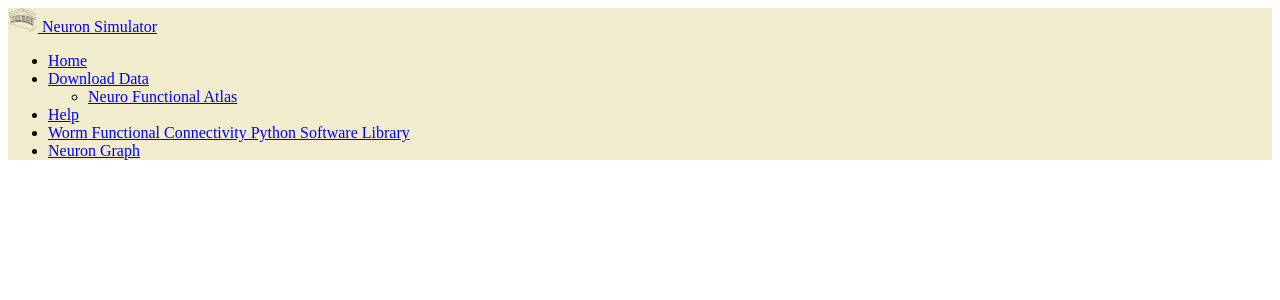
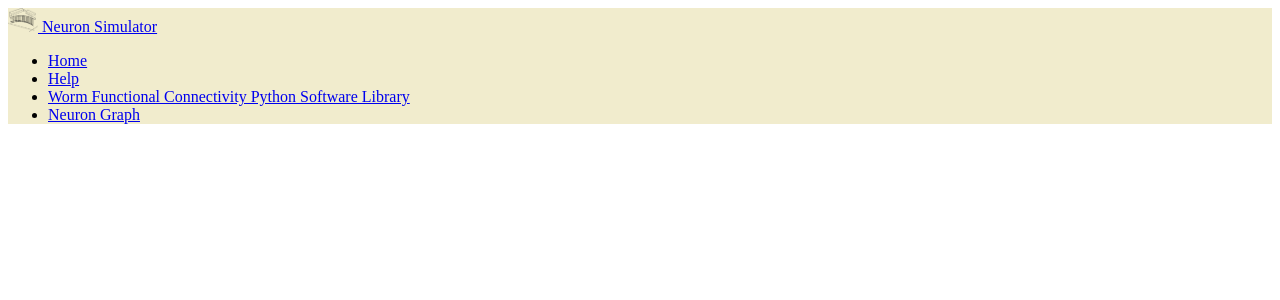
Before and after one commit to Princeton-LSI-ResearchComputing/funsim, a Django app: template neuronsimulator/templates/navbar.html in a window 1280 px wide. Shown: the top 300 px of the page. Run offline with Django 3.2, Linux system fonts and the light colour scheme; the template is opened without the code that fills it, so the values that code supplies are empty.

Commit message:
made changes to navbar, buttons, and default value for top_n

```diff
--- a/neuronsimulator/forms.py
+++ b/neuronsimulator/forms.py
@@ -33,7 +33,7 @@ class ParamForm(forms.Form):
     stim_neu_id = forms.ChoiceField()
     resp_neu_ids = forms.MultipleChoiceField()
     top_n = forms.IntegerField(
-        initial=0,
+        initial=10,
         label="Top N Responses",
         required=False,
         help_text="If not None, return top N responses with the largest absolute peak amplitude",
--- a/neuronsimulator/templates/navbar.html
+++ b/neuronsimulator/templates/navbar.html
@@ -13,14 +13,6 @@
             <li class="nav-item">
                 <a class="nav-link active" aria-current="page" href="{% url 'home' %}">Home</a>
             </li>
-            <li class="nav-item dropdown">
-                <a class="nav-link dropdown-toggle" href="#" id="dropdown-download-data" role="button" data-bs-toggle="dropdown" aria-expanded="false">
-                    Download Data
-                </a>
-                <ul class="dropdown-menu" aria-labelledby="dropdown-download-data">
-                    <li><a class="dropdown-item" href="#">Neuro Functional Atlas</a></li>
-                </ul>
-            </li>
             <li class="nav-item">
                 <a class="nav-link active" aria-current="page" href="https://github.com/leiferlab/worm-functional-connectivity#readme">Help</a>
             </li>
```
Also changed, not shown: neuronsimulator/templates/home.html (+6 -6 lines).
